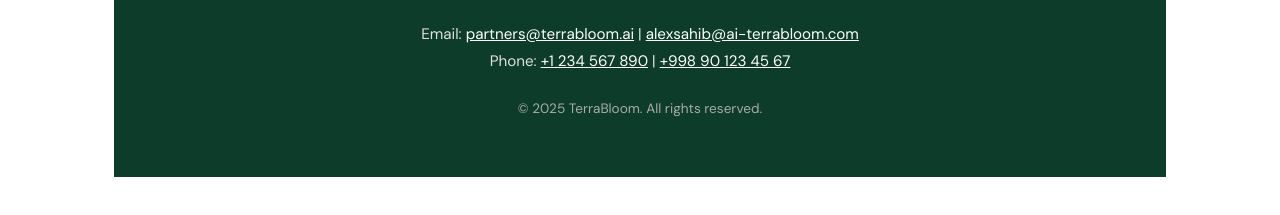
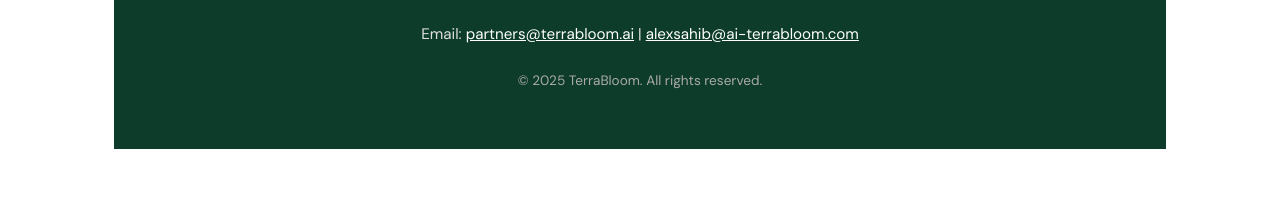
Before and after one commit to KavabangaGG/KavabangaGG.github.io, a plain HTML site: page index.html in a window 1280 px wide. Shown: the part 10195-10410 px from the top of the page. Drawn offline with Linux system fonts and the light colour scheme.

Commit message:
Убрал телефон

```diff
--- a/index.html
+++ b/index.html
@@ -698,7 +698,7 @@ Through his unique blend of academic excellence and startup grit, Dmitry helps p
   </p>
   <div style="font-size: 0.95rem; color: #e0e0e0; margin-bottom: 24px; line-height: 1.8;">
     <div>Email: <a href="mailto:partners@terrabloom.ai" style="color: #ffffff; text-decoration: underline;">partners@terrabloom.ai</a> | <a href="mailto:alexsahib@ai-terrabloom.com" style="color: #ffffff; text-decoration: underline;">alexsahib@ai-terrabloom.com</a></div>
-    <div>Phone: <a href="tel:+1234567890" style="color: #ffffff; text-decoration: underline;">+1 234 567 890</a> | <a href="tel:+998901234567" style="color: #ffffff; text-decoration: underline;">+998 90 123 45 67</a></div>
+
   </div>
   <p style="font-size: 0.85rem; color: #aaa;">© 2025 TerraBloom. All rights reserved.</p>
 </footer>
```
